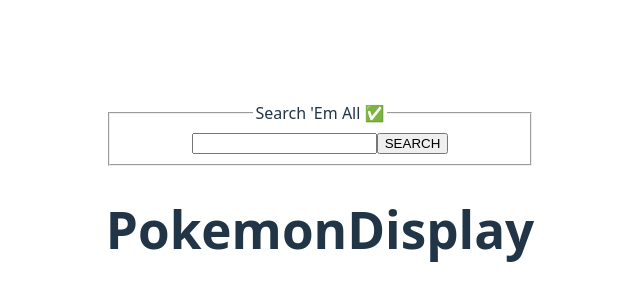
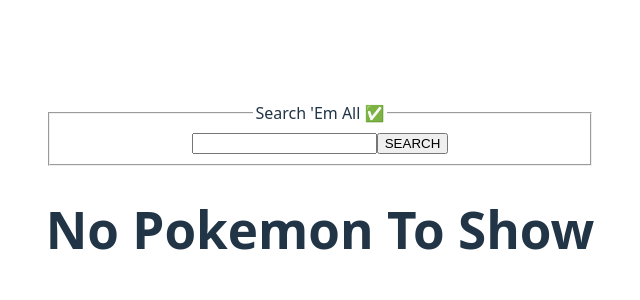
Before and after one commit to Dev621-tech/sba320Pokemon, a React (Vite) app: page / in a window 1280 px wide. Shown: the part 204-504 px from the top of the page, without its empty margins (320-960 px from the left). Built offline with nearby package versions, Linux system fonts and the light colour scheme; no server answers.

Commit message:
Got Pokemon Picture & Name To Show

```diff
--- a/src/App.jsx
+++ b/src/App.jsx
@@ -33,7 +33,7 @@ function App() {
   return (
     <>
       <Form pokemonsearch={getPokemon} />
-      <PokemonDisplay />
+      <PokemonDisplay pokemon={pokemon} />
     </>
   )
 }
--- a/src/Components/PokemonDisplay.jsx
+++ b/src/Components/PokemonDisplay.jsx
@@ -1,4 +1,17 @@
-export default function PokemonDisplay(){
+export default function PokemonDisplay({ pokemon }){
 
-    return <h1>PokemonDisplay</h1>
+    const loaded = () => {
+        return (
+            <>
+            <h1>{pokemon.species.name}</h1>
+            <img src={pokemon.sprites.front_default} alt={pokemon} />
+            </>
+        );
+    };
+
+    const loading = () => {
+        return <h1>No Pokemon To Show</h1>
+    };
+
+    return pokemon ? loaded() : loading();
 }
```
